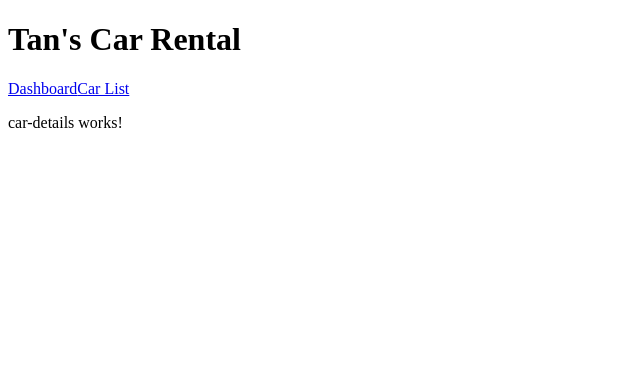
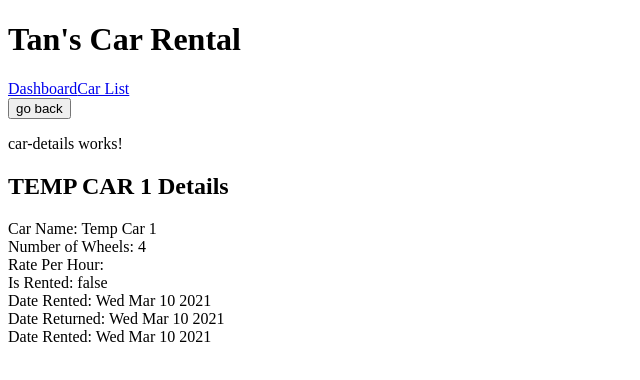
Before and after one commit to habiners/tan-car-rental, an Angular app: page /car-details/1 in a window 1280 px wide. Shown: the top 380 px of the page, without its empty margins (0-640 px from the left). Built offline with nearby package versions, Linux system fonts and the light colour scheme.

Commit message:
Fixed Date thingy and Added Car-Details Routing

```diff
--- a/src/app/car-details/car-details.component.html
+++ b/src/app/car-details/car-details.component.html
@@ -1 +1,16 @@
-<p>car-details works!</p>
+<button (click)="goBack()">go back</button>
+<div *ngIf="car">
+  <p>car-details works!</p>
+  <!-- When hero is undefined, the ngIf removes the hero detail from the DOM.
+There are no selectedHero bindings to consider.-->
+  <h2>{{ car.carName | uppercase }} Details</h2>
+  <div>
+    <label>Car Name: {{car.carName}}</label> <br />
+    <label>Number of Wheels: {{car.nWheels}}</label> <br />
+    <label>Rate Per Hour: {{car.ratePerHour}}</label> <br />
+    <label>Is Rented: {{car.isRented}}</label> <br />
+    <label>Date Rented: {{car.dateRented.toDateString()}}</label> <br />
+    <label>Date Returned: {{car.dateReturned.toDateString()}}</label> <br />
+    <label>Date Rented: {{car.dateRented.toDateString()}}</label> <br />
+  </div>
+</div>
--- a/src/app/car-details/car-details.component.ts
+++ b/src/app/car-details/car-details.component.ts
@@ -1,15 +1,31 @@
 import { Component, OnInit } from '@angular/core';
+import { Car } from '../car';
+import { CarService } from '../car.service';
+
+import { ActivatedRoute } from '@angular/router';
+import { Location } from '@angular/common';
 
 @Component({
   selector: 'app-car-details',
   templateUrl: './car-details.component.html',
-  styleUrls: ['./car-details.component.css']
+  styleUrls: ['./car-details.component.css'],
 })
 export class CarDetailsComponent implements OnInit {
-
-  constructor() { }
+  constructor(
+    private route: ActivatedRoute,
+    private location: Location,
+    private carService: CarService
+  ) {}
 
   ngOnInit(): void {
+    this.car = this.carService.getCarById(+ this.route.snapshot.paramMap.get('id'));
+    console.log(this.car);
+  }
+
+  car?: Car;
+
+  goBack(): void {
+    this.location.back();
   }
 
 }
--- a/src/app/car-list/car-list.component.html
+++ b/src/app/car-list/car-list.component.html
@@ -1 +1,10 @@
 <p>car-list works!</p>
+<!-- <app-car-details *ngFor="let car of cars"></app-car-details> -->
+
+<ul>
+  <li *ngFor="let car of cars">
+    <a routerLink="/car-details/{{car.carId}}">
+      Car Name: {{car.carName}}, Car ID: {{car.carId}}
+    </a>
+  </li>
+</ul>
--- a/src/app/car.service.ts
+++ b/src/app/car.service.ts
@@ -11,25 +11,25 @@ export class CarService {
   private cars: Car[] = [
     {
       carId: 1,
-      carName: '',
+      carName: 'Temp Car 1',
       imgUrl: '',
       isRented: false,
       nWheels: 4,
       ratePerHr: 1,
-      dateDeadline: Date(),
-      dateRented: Date(),
-      dateReturned: Date(),
+      dateDeadline: new Date(Date.now()),
+      dateRented: new Date(Date.now()),
+      dateReturned: new Date(Date.now()),
     },
     {
       carId: 2,
-      carName: '',
+      carName: 'Temp Car 2',
       imgUrl: '',
       isRented: false,
       nWheels: 4,
       ratePerHr: 1,
-      dateDeadline: Date(),
-      dateRented: Date(),
-      dateReturned: Date(),
+      dateDeadline: new Date(Date.now()),
+      dateRented: new Date(Date.now()),
+      dateReturned: new Date(Date.now()),
     },
   ];
 
@@ -38,7 +38,7 @@ export class CarService {
   }
 
   getCarById(carId: number){
-    this.cars.find((car) => car.carId = carId);
+    return this.cars.find((car) => car.carId == carId);
   }
 
   addCar(newCar: Car){
```
Also changed, not shown: src/app/car.ts (+6 -6 lines).
